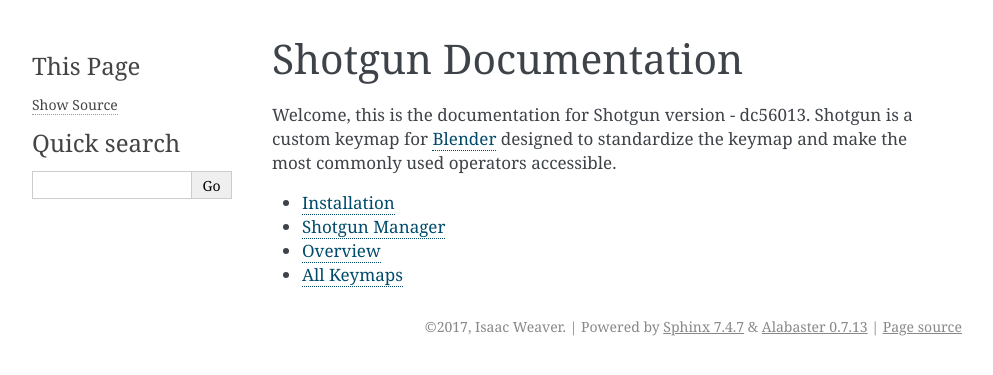
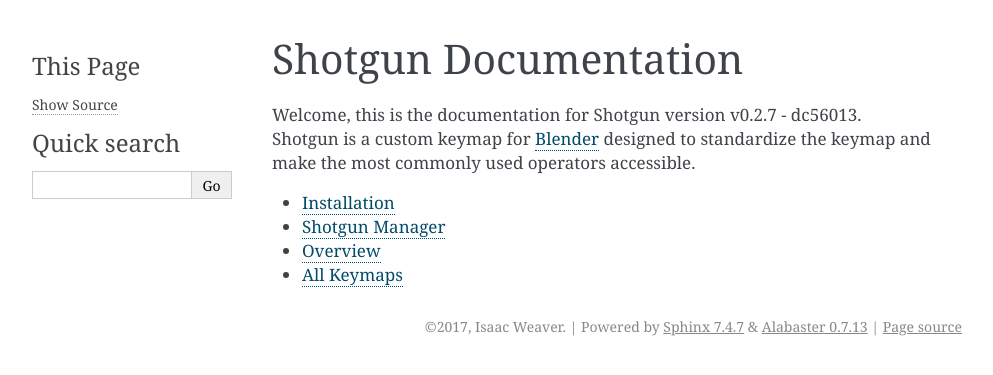
Before and after one commit to wisaac407/shotgun, a Sphinx documentation site: the page built from doc/index.rst, in a window 1280 px wide. Shown: the top 375 px of the page, without its empty margins (148-1141 px from the left). Built offline with Sphinx 7.4.7, drawn with Linux system fonts in a browser that asks for light colours; pages that are not in the unit, such as notebooks, are missing from menus.

```diff
--- a/doc/conf.py
+++ b/doc/conf.py
@@ -17,8 +17,8 @@ project = 'Shotgun'
 copyright = '2017, Isaac Weaver'
 author = 'Isaac Weaver'
 
-version = ' - dc56013'
-release = ' - dc56013'
+version = 'v0.2.7 - dc56013'
+release = 'v0.2.7 - dc56013'
 
 intersphinx_mapping = {
     'blender': ('http://docs.blender.org/api/blender_python_api_master/', '../blender_objects.inv')
--- a/doc/index.rst
+++ b/doc/index.rst
@@ -3,7 +3,7 @@
 Shotgun Documentation
 =====================
 
-Welcome, this is the documentation for Shotgun version  - dc56013.
+Welcome, this is the documentation for Shotgun version v0.2.7 - dc56013.
 Shotgun is a custom keymap for `Blender <http://www.blender.org>`_ designed to standardize the keymap and make the most
 commonly used operators accessible.
 
--- a/doc/keymaps/nodeeditor.rst
+++ b/doc/keymaps/nodeeditor.rst
@@ -248,7 +248,7 @@ Detailed Reference
 
    Search and Add Node
 
-   bpy.ops.node.add_search(type="", settings=[], use_transform=False, node_item='0')
+   bpy.ops.node.add_search(settings=[], type="", use_transform=False, node_item='0')
 
 
    +--------------+--------+
```
